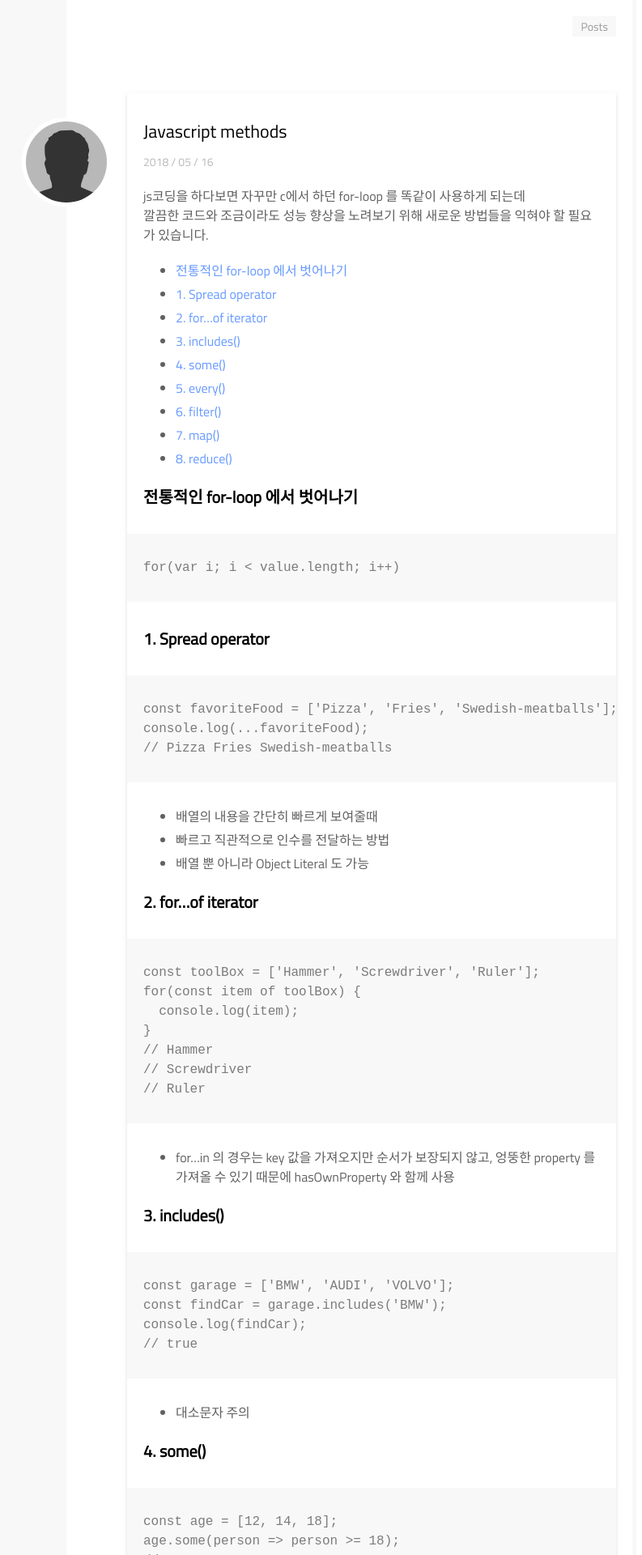
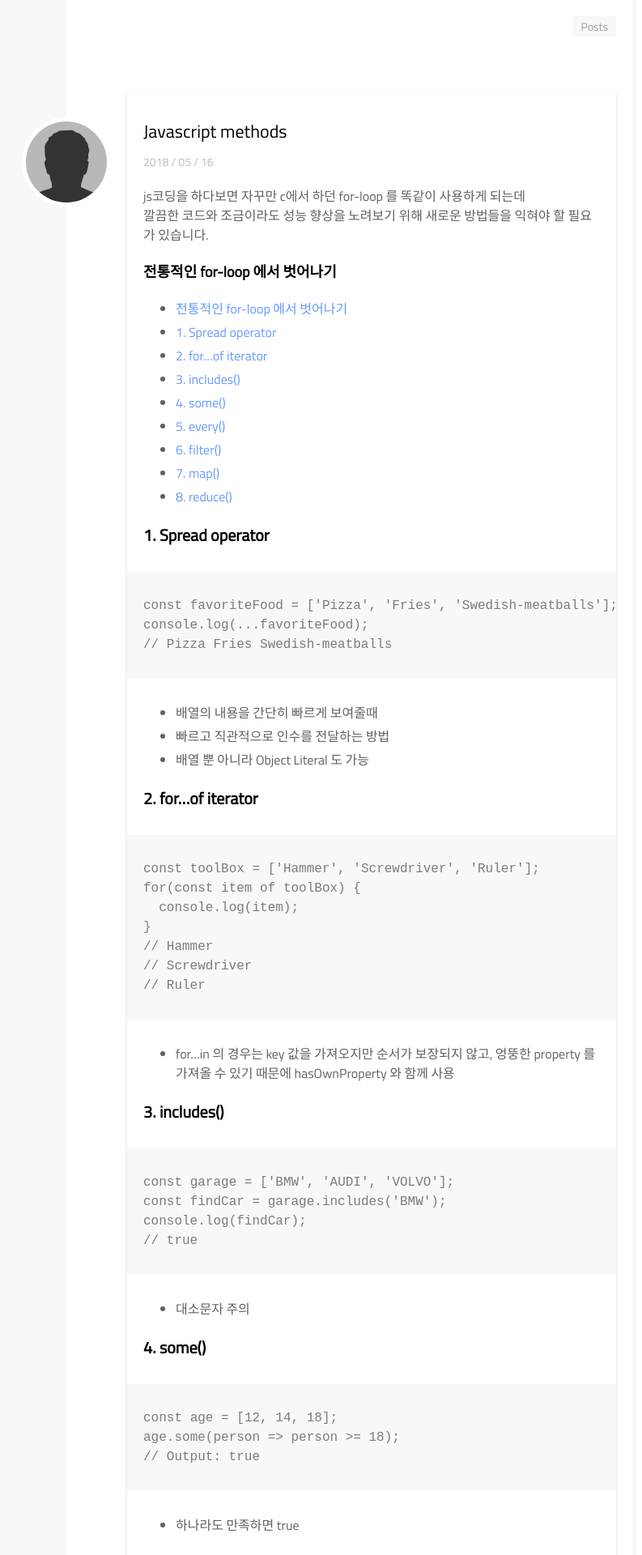
Before and after one commit to faith20/faith20.github.io, a Jekyll site: the page built from _posts/2018-05-16-javascript-methods.md, in a window 1280 px wide. Shown: the top 1920 px of the page at 81% size, without its empty margins (366-1159 px from the left). Built offline with Jekyll 4.4.1, drawn with Linux system fonts in a browser that asks for light colours; comment, search, counter and statistics services are not loaded.

Commit message:
post 수정

````diff
--- a/_posts/2018-05-16-javascript-methods.md
+++ b/_posts/2018-05-16-javascript-methods.md
@@ -8,13 +8,10 @@ published: true
 js코딩을 하다보면 자꾸만 c에서 하던 for-loop 를 똑같이 사용하게 되는데
 깔끔한 코드와 조금이라도 성능 향상을 노려보기 위해 새로운 방법들을 익혀야 할 필요가 있습니다.
 
+### 전통적인 for-loop 에서 벗어나기
+
 * content
 {:toc}
-
-## 전통적인 for-loop 에서 벗어나기
-```js
-for(var i; i < value.length; i++)
-```
 
 ## 1. Spread operator
 ```js
````
Also changed, not shown: _posts/2016-10-10-Javascript-Study.md (+0 -2 lines), _posts/2017-05-19-webpack-dev-server-watch.md (+0 -2 lines), _posts/2017-12-13-functional-javascript.md (+0 -1 lines).
